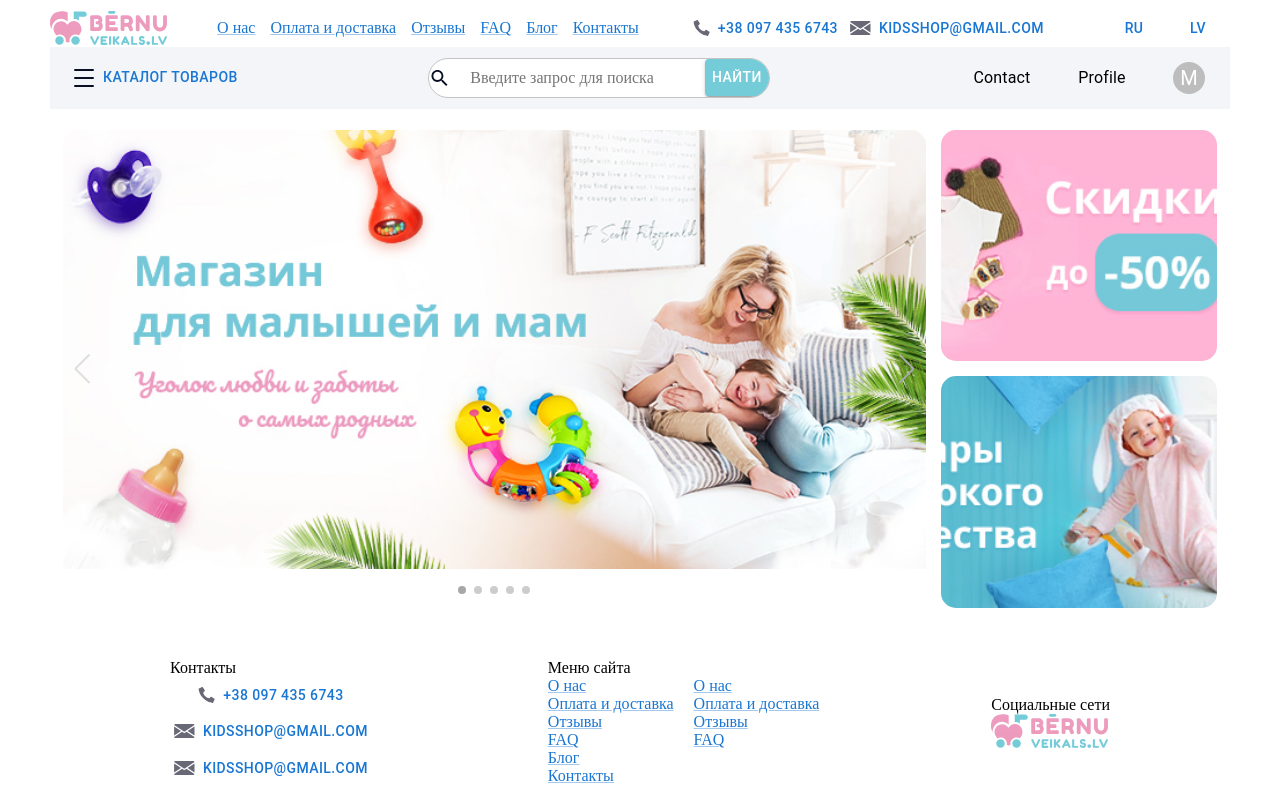
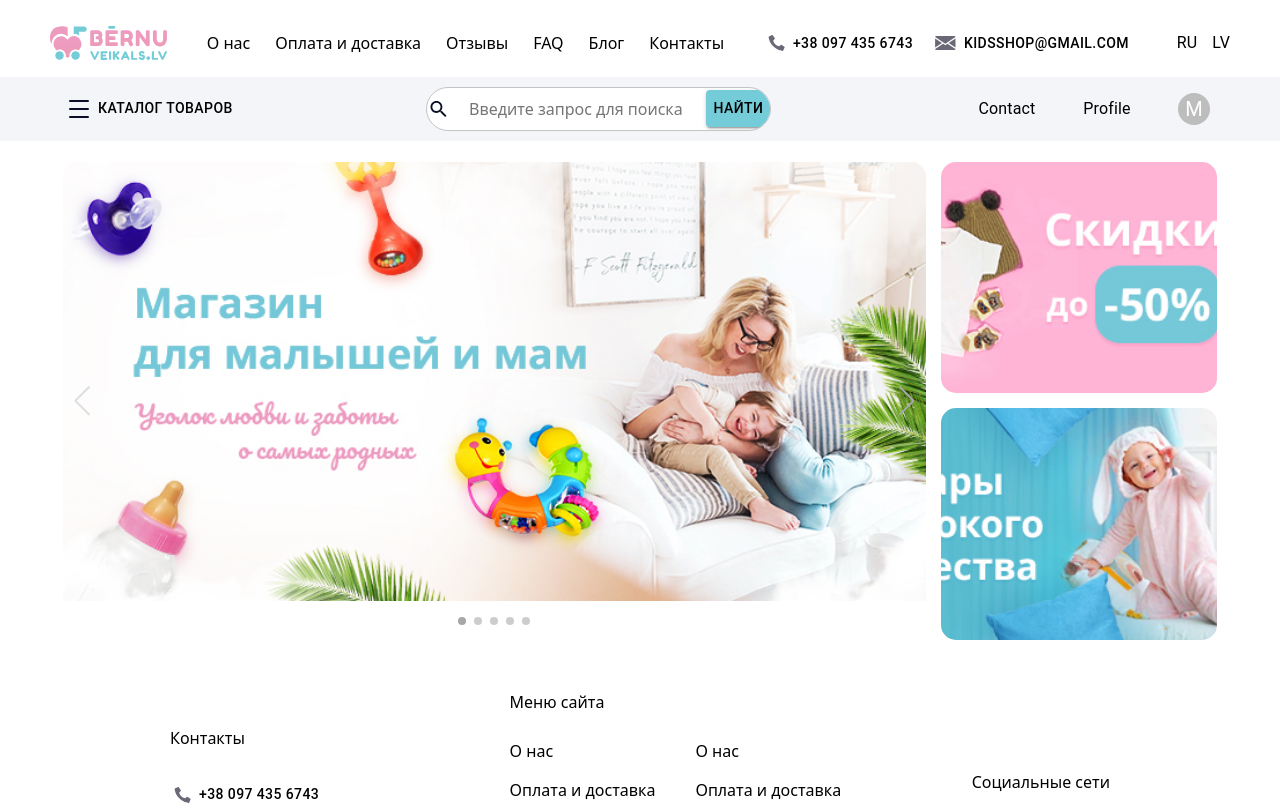
Before and after one commit to muhammad-oripov/baby-shop, a React (Create React App) app: page /home in a window 1280 px wide. Shown: the top 805 px of the page. Built offline with nearby package versions, Linux system fonts and the light colour scheme.

Commit message:
layout styled

```diff
--- a/src/App.css
+++ b/src/App.css
@@ -3,4 +3,15 @@
   margin: 0px;
   box-sizing: border-box;
   outline: none;
+  font-family: system-ui, -apple-system, BlinkMacSystemFont, 'Segoe UI', Roboto, Oxygen, Ubuntu, Cantarell, 'Open Sans', 'Helvetica Neue', sans-serif;
 }
+
+a {
+  color: black !important;
+  text-decoration: none !important;
+  cursor: pointer !important;
+}
+
+button {
+  color: black !important;
+}
--- a/src/Layout/Layout.jsx
+++ b/src/Layout/Layout.jsx
@@ -12,10 +12,10 @@ const Layout = ({ children }) => {
 
     return (
         <>
-            <header style={{ maxWidth: "1920px", margin: "0 auto", padding: "10px 50px" }} >
-                <Stack sx={{ ...style, justifyContent: "space-between" }} >
+            <header style={{ maxWidth: "1920px", margin: "0 auto", padding: "10px 0" }} >
+                <Stack sx={{ ...style, justifyContent: "space-between" }} m='15px 50px'>
                     <SVGIcons icon="logo" />
-                    <Stack sx={{ ...style, gap: "15px" }}>
+                    <Stack sx={{ ...style, gap: "25px" }}>
                         <Link>О нас</Link>
                         <Link>Оплата и доставка</Link>
                         <Link>Отзывы</Link>
@@ -23,16 +23,16 @@ const Layout = ({ children }) => {
                         <Link>Блог</Link>
                         <Link>Контакты</Link>
                     </Stack>
-                    <Stack sx={style} >
+                    <Stack sx={style} gap='10px'>
                         <Button startIcon={<SVGIcons icon="phone" />}>+38 097 435 6743</Button>
                         <Button startIcon={<SVGIcons icon="email" />}>Kidsshop@gmail.com</Button>
                     </Stack>
-                    <Stack sx={style} >
-                        <Button>RU</Button>
-                        <Button>LV</Button>
+                    <Stack sx={style} gap='15px'>
+                        <Typography style={{cursor: "pointer"}}>RU</Typography>
+                        <Typography style={{cursor: "pointer"}}>LV</Typography>
                     </Stack>
                 </Stack>
-                <Stack sx={{ ...style, justifyContent: "space-between", background: "#F4F5F9", padding: "10px 20px" }} >
+                <Stack sx={{ ...style, justifyContent: "space-between", background: "#F4F5F9", padding: "10px 65px" }} >
                     <Button startIcon={<SVGIcons icon="menu" />} >Каталог товаров</Button>
                     <form style={{ ...style, width: "30%" }} >
                         <Box sx={{ display: 'flex', justifyContent: "space-between", alignItems: 'center', border: "1px solid #c4c4c4", borderRadius: "30px", overflow: "hidden", background: "#fff", width: "100%" }}>
@@ -50,20 +50,20 @@ const Layout = ({ children }) => {
                 {children}
             </main>
             <footer style={{ maxWidth: "1920px", margin: "0 auto", ...style, justifyContent: "space-between", padding: "40px 170px" }} >
-                <Stack>
-                    <Typography variant="b" >
+                <Stack gap='17px'>
+                    <Typography variant="b" marginBottom='10px'>
                         Контакты
                     </Typography>
-                    <Button startIcon={<SVGIcons icon="phone" />}>+38 097 435 6743</Button>
+                    <Button style={{paddingRight: '60px'}} startIcon={<SVGIcons icon="phone" />}>+38 097 435 6743</Button>
                     <Button startIcon={<SVGIcons icon="email" />}>Kidsshop@gmail.com</Button>
                     <Button startIcon={<SVGIcons icon="email" />}>Kidsshop@gmail.com</Button>
                 </Stack>
-                <Stack>
-                    <Typography variant="b" >
+                <Stack gap='17px'>
+                    <Typography variant="b" marginBottom='10px'>
                         Меню сайта
                     </Typography>
-                    <Stack sx={{ ...style, alignItems: "flex-start", gap: "20px" }} >
-                        <Stack>
+                    <Stack sx={{ ...style, alignItems: "flex-start", gap: "40px" }} >
+                        <Stack gap='17px'>
                             <Link>О нас</Link>
                             <Link>Оплата и доставка</Link>
                             <Link>Отзывы</Link>
@@ -71,7 +71,7 @@ const Layout = ({ children }) => {
                             <Link>Блог</Link>
                             <Link>Контакты</Link>
                         </Stack>
-                        <Stack>
+                        <Stack gap='17px'>
                             <Link>О нас</Link>
                             <Link>Оплата и доставка</Link>
                             <Link>Отзывы</Link>
@@ -79,7 +79,7 @@ const Layout = ({ children }) => {
                         </Stack>
                     </Stack>
                 </Stack>
-                <Stack>
+                <Stack gap='50px'>
                     <Typography variant="b" >
                         Социальные сети
                     </Typography>
```
